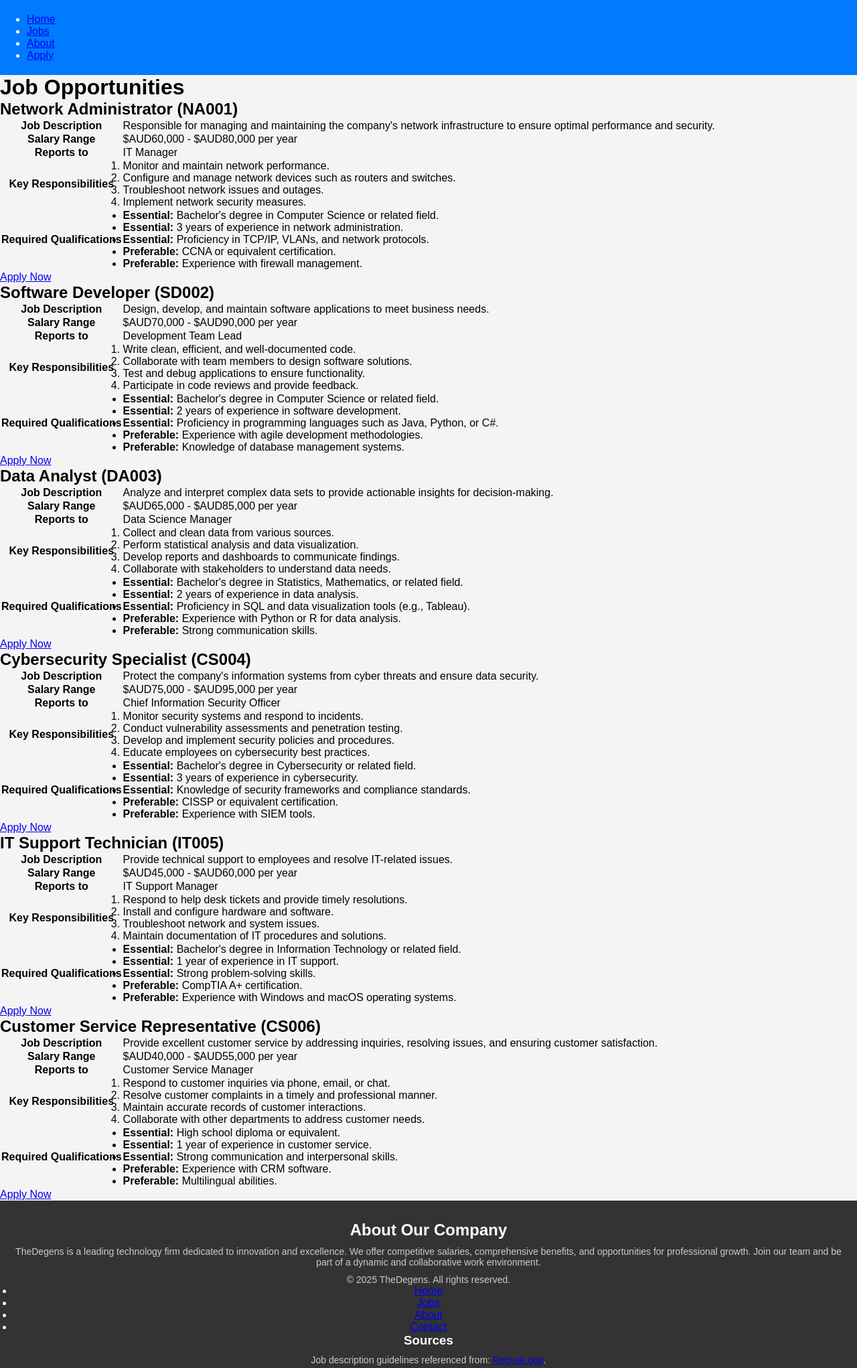
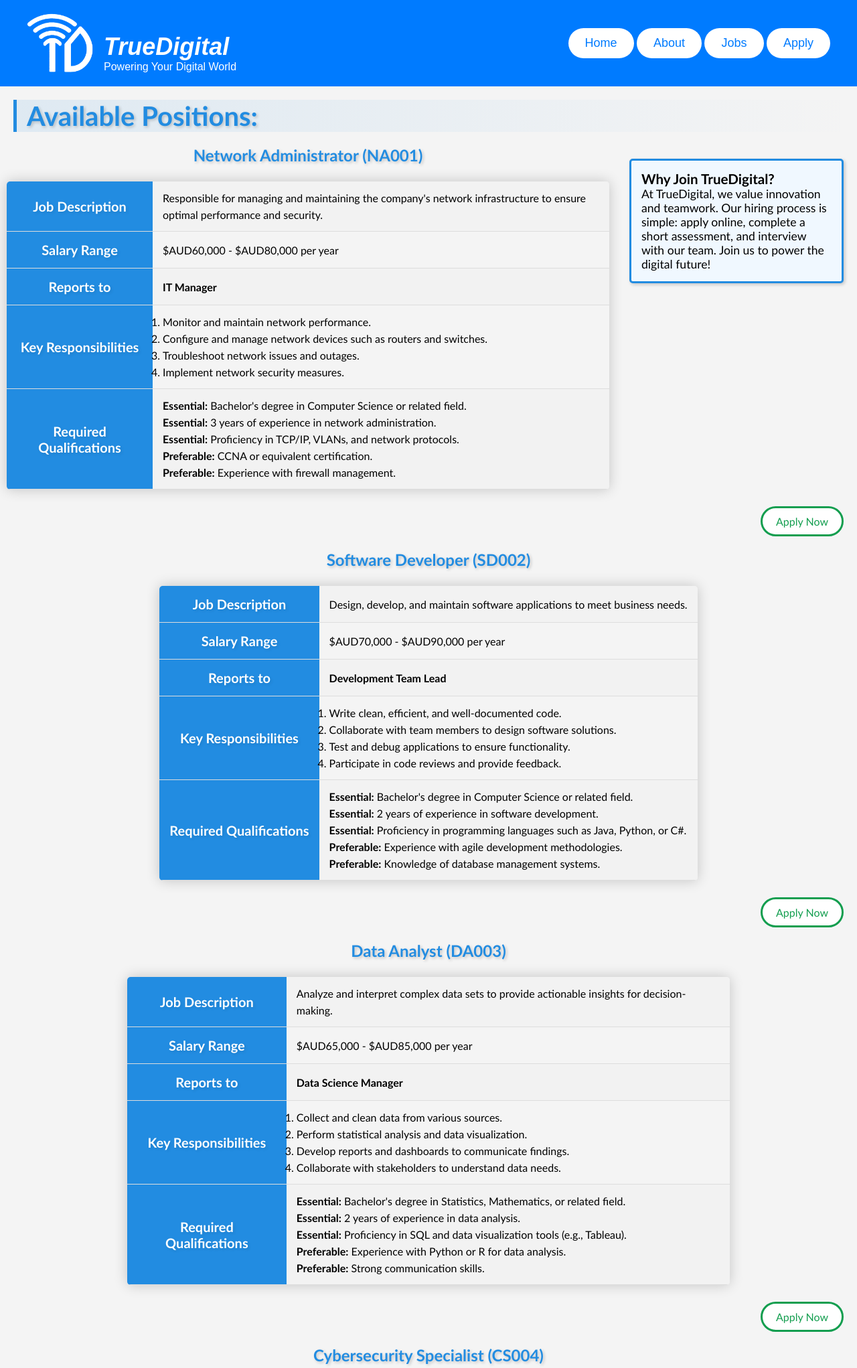
Before and after one commit to RegMasterr/WebTech-Assignment-2, a PHP site: page /jobs.html in a window 1280 px wide. Shown: the top 2043 px of the page at 67% size. Run offline with PHP 8.4, Linux system fonts and the light colour scheme.

Commit message:
Finished Jobs page

```diff
--- a/jobs.html
+++ b/jobs.html
@@ -8,23 +8,40 @@
     <title>Jobs</title>
     <link rel="stylesheet" href="styles/styles.css">
 </head>
+<!--The content of the page (job salary, requirements/qualifications, descriptions, are generated by AI.)-->
+<!--Prompt: Generate description/requirements/qualifications/salary range/responsibilities for 5 jobs in a tech comany, one of those has to be Network Administrator. Oh also the person to report in each job is also required.-->
 <body>
     <header>
+        <div class="brand">
+          <!-- Company logo image -->
+          <img src="images/logo.png" alt="TrueDigital Logo" id="logo">
+          <div class="brand-text">
+            <h1><em><strong>TrueDigital</strong></em></h1>
+            <p class="tagline">Powering Your Digital World</p>
+          </div>
+        </div>
+
+        <!-- NAVIGATION MENU -->
         <nav>
-            <ul>
-                <li><a href="index.html">Home</a></li>
-                <li><a href="jobs.html">Jobs</a></li>
-                <li><a href="about.html">About</a></li>
-                <li><a href="apply.html">Apply</a></li>
-            </ul>
+          <ul class="menu">
+            <!-- Navigation links styled as buttons -->
+            <li><a href="index.html" class="menu-button">Home</a></li>
+            <li><a href="about.html" class="menu-button">About</a></li>
+            <li><a href="jobs.html" class="menu-button">Jobs</a></li>
+            <li><a href="apply.html" class="menu-button">Apply</a></li>
+          </ul>
         </nav>
-    </header>
+      </header>
 
     <main>
-        <h1>Job Opportunities</h1>
+        <h1 class = "job-maintitle">Available Positions:</h1>
+        <aside class="recruitment-info">
+            <h3>Why Join TrueDigital?</h3>
+            <p>At TrueDigital, we value innovation and teamwork. Our hiring process is simple: apply online, complete a short assessment, and interview with our team. Join us to power the digital future!</p>
+        </aside>
         <section>
-            <h2>Network Administrator (NA001)</h2>
-            <table>
+            <h2 class = "job-title">Network Administrator (NA001)</h2>
+            <table class="job-description">
                 <tr>
                     <th>Job Description</th>
                     <td>Responsible for managing and maintaining the company's network infrastructure to ensure optimal performance and security.</td>
@@ -61,11 +78,11 @@
                     </td>
                 </tr>
             </table>
-            <a href="apply.html">Apply Now</a>
+            <a href="apply.html" class="apply-link">Apply Now</a>
         </section>
         <section>
-            <h2>Software Developer (SD002)</h2>
-            <table>
+            <h2 class = "job-title">Software Developer (SD002)</h2>
+            <table class="job-description">
                 <tr>
                     <th>Job Description</th>
                     <td>Design, develop, and maintain software applications to meet business needs.</td>
@@ -102,11 +119,11 @@
                     </td>
                 </tr>
             </table>
-            <a href="apply.html">Apply Now</a>
+            <a href="apply.html" class="apply-link">Apply Now</a>
         </section>
         <section>
-            <h2>Data Analyst (DA003)</h2>
-            <table>
+            <h2 class = "job-title">Data Analyst (DA003)</h2>
+            <table class="job-description">
                 <tr>
                     <th>Job Description</th>
                     <td>Analyze and interpret complex data sets to provide actionable insights for decision-making.</td>
@@ -143,11 +160,11 @@
                     </td>
                 </tr>
             </table>
-            <a href="apply.html">Apply Now</a>
+            <a href="apply.html" class="apply-link">Apply Now</a>
         </section>
         <section>
-            <h2>Cybersecurity Specialist (CS004)</h2>
-            <table>
+            <h2 class = "job-title">Cybersecurity Specialist (CS004)</h2>
+            <table class="job-description">
                 <tr>
                     <th>Job Description</th>
                     <td>Protect the company's information systems from cyber threats and ensure data security.</td>
@@ -184,11 +201,11 @@
                     </td>
                 </tr>
             </table>
-            <a href="apply.html">Apply Now</a>
+            <a href="apply.html" class="apply-link">Apply Now</a>
         </section>
         <section>
-            <h2>IT Support Technician (IT005)</h2>
-            <table>
+            <h2 class = "job-title">IT Support Technician (IT005)</h2>
+            <table class="job-description">
                 <tr>
                     <th>Job Description</th>
                     <td>Provide technical support to employees and resolve IT-related issues.</td>
@@ -225,11 +242,11 @@
                     </td>
                 </tr>
             </table>
-            <a href="apply.html">Apply Now</a>
+            <a href="apply.html" class="apply-link">Apply Now</a>
         </section>
         <section>
-            <h2>Customer Service Representative (CS006)</h2>
-            <table>
+            <h2 class = "job-title">Customer Service Representative (CS006)</h2>
+            <table class="job-description">
                 <tr>
                     <th>Job Description</th>
                     <td>Provide excellent customer service by addressing inquiries, resolving issues, and ensuring customer satisfaction.</td>
@@ -266,30 +283,21 @@
                     </td>
                 </tr>
             </table>
-            <a href="apply.html">Apply Now</a>
+            <a href="apply.html" class="apply-link">Apply Now</a>
         </section>
     </main>
 
 
 
     <footer>
-        <aside>
-            <h2>About Our Company</h2>
-            <p>TheDegens is a leading technology firm dedicated to innovation and excellence. We offer competitive salaries, comprehensive benefits, and opportunities for professional growth. Join our team and be part of a dynamic and collaborative work environment.</p>
-        </aside>
-        <p>&copy; 2025 TheDegens. All rights reserved.</p>
-        <nav>
-            <ul>
-                <li><a href="index.html">Home</a></li>
-                <li><a href="jobs.html">Jobs</a></li>
-                <li><a href="about.html">About</a></li>
-                <li><a href="contact.html">Contact</a></li>
-            </ul>
-        </nav>
-        <section>
-            <h3>Sources</h3>
-            <p>Job description guidelines referenced from: <a href="https://recruitloop.com/blog/how-to-write-a-job-description/">RecruitLoop</a>.</p>
-        </section>
-    </footer>
+        <div class="footer-buttons">
+          <!-- Contact and resource links, mailto opens the default mailing app directly-->
+          <a href="mailto:info@TrueDigital.com.au" class="footer-button">Contact</a>
+          <a href="https://regmasterr.atlassian.net/jira/software/projects/THED/boards/2" class="footer-button">Jira</a>
+          <a href="https://github.com/RegMasterr/WebTech-Assignment-1" class="footer-button">GitHub</a>
+        </div>
+
+        <p class="copyright">&copy; 2025 TrueDigital Proprietary Limited</p>
+      </footer>
 </body>
 </html>
--- a/styles/styles.css
+++ b/styles/styles.css
@@ -281,9 +281,118 @@ header {
 
   /* Jobs Page */
 
+  .job-description {
+    border-collapse: collapse; /* reduces space between cells */
+    margin-top: 25px;
+    margin-bottom: 25px;
+    margin-left: auto;
+    margin-right: auto;
+    font-size: 1em;
+    min-width: 700px;
+    max-width: 900px;
+    border-radius: 5px;
+    overflow: hidden; /* hides overflow content */
+    box-shadow: 0 0 20px rgb(0, 0, 0, 0.2);
+    font-family: 'Trebuchet MS' , Arial, sans-serif;
 
+ }
 
+ .job-description th {
+     background-color: rgb(34, 140, 225);
+     color: white;
+     font-weight: bold;
+     padding: 15px;
+     font-size: 1.25em;
+     text-shadow: 2px 2px 4px rgb(0, 0, 0, 0.1);
 
+ }
+
+ .job-description td {
+     padding: 12px 15px;  /* padding for table cells (vertical/horizontal) */
+     line-height: 25px;
+ }
+
+ .job-description tr {
+     border-bottom: 1px solid #dddddd; /* bottom border for table rows */
+ }
+
+ .job-description tr:nth-child(odd) {
+     background-color: #f2f2f2; /* light grey background for odd rows */
+ }
+
+ .job-description tr:nth-child(3) {
+     font-weight: bold;
+ }
+ .job-description tr:hover {
+     color: rgb(34, 140, 225);
+ }
+
+ .job-description td ul li {
+     list-style-type: none; /* removes bullet points from list items */
+ }
+
+ .apply-link {
+     display: flex;
+     justify-content: right;
+     padding: 10px 20px;
+     text-align: center;
+     width: fit-content;
+     margin-left: auto;
+     margin-right: 20px;
+     color: rgb(19, 158, 79);
+     background-color: rgb(255, 255, 255);
+     border: 3.5px solid rgb(19, 158, 79);
+     border-radius: 25px;
+     text-decoration: none;
+     font-family: 'Trebuchet MS', Arial, sans-serif;
+ }
+
+ .apply-link:hover {
+     background-color: rgb(5, 187, 65);
+     box-shadow: 2px 2px 5px rgb(0, 0, 0, 0.2);
+ }
+ .job-title {
+     font-size: 1.5em;
+     font-weight: bold;
+     text-align: center;
+     margin-top: 20px;
+     margin-bottom: 20px;
+     color: rgb(34, 140, 225);
+     font-family: 'Trebuchet MS', Arial, sans-serif;
+     text-shadow: 2px 2px 4px rgb(0, 0, 0, 0.2);
+ }
+
+ .job-maintitle {
+     font-size: 2.5em;
+     font-weight: bold;
+     text-align: left;
+     margin-left: 20px;
+     margin-top: 20px;
+     margin-bottom: 20px;
+     color: rgb(34, 140, 225);
+     font-family: 'Trebuchet MS', Arial, sans-serif;
+     text-shadow: 2px 2px 4px rgb(0, 0, 0, 0.2);
+     border-left: 5px solid rgb(34, 140, 225);
+     padding-left: 15px;
+     background: linear-gradient(to right, rgb(34, 140, 225, 0.1), rgb(34, 140, 225, 0));
+ }
+ aside {
+     font-size: 1.1em;
+     font-family: 'Trebuchet MS', Arial, sans-serif;
+     margin: 20px;
+     padding: 15px;
+     width: 25%;
+     float: right;
+     border: 3px solid rgb(34, 140, 225);
+     border-radius: 5px;
+     background-color: rgb(240, 248, 255); /* light background for better visibility */
+     box-shadow: 2px 2px 5px rgb(0, 0, 0, 0.2);
+     min-width: 300px;
+ }
+
+ main {
+     min-width: 68em;
+ }
 
   /* Footer */
 
```
